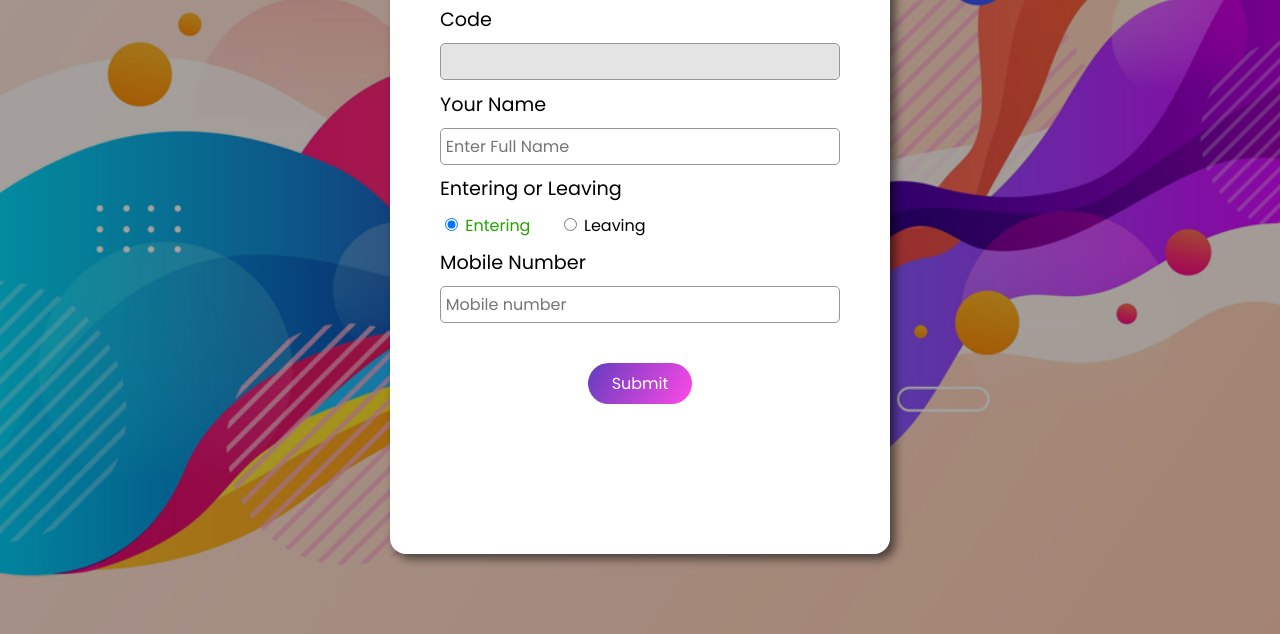
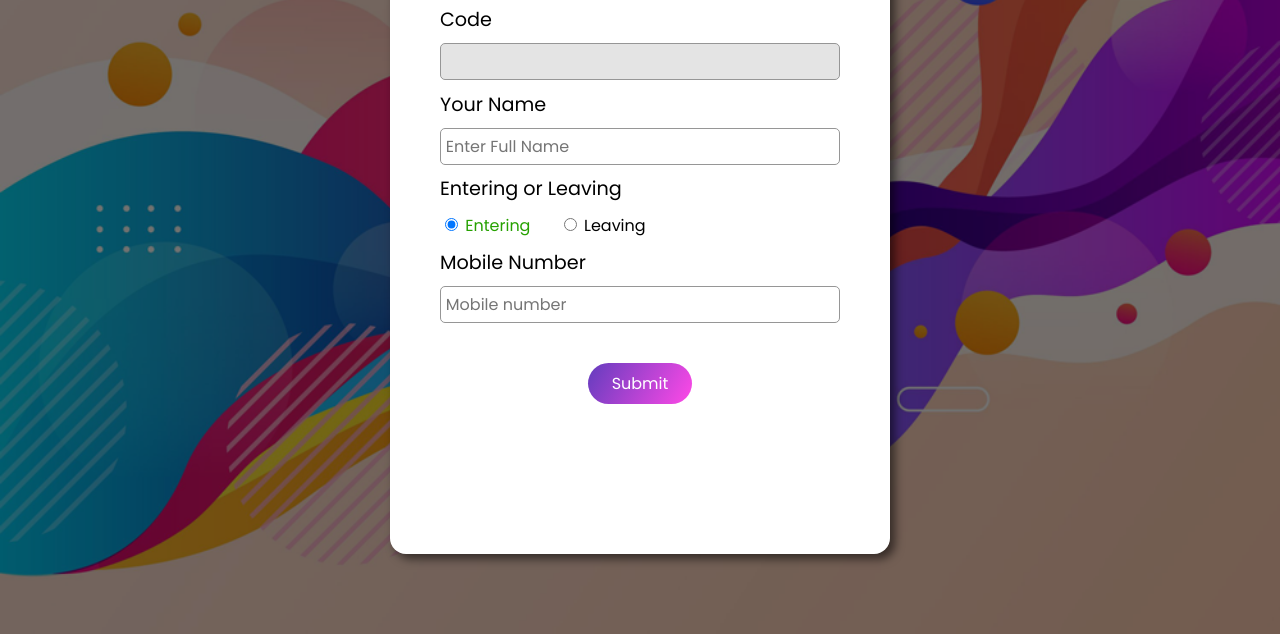
Before and after one commit to rakibul-me/qrcodeform, a plain HTML site: page form.html in a window 1280 px wide. Shown: the part 166-800 px from the top of the page. Drawn offline with Linux system fonts and the light colour scheme.

Commit message:
Update form-style.css

```diff
--- a/form-style.css
+++ b/form-style.css
@@ -18,7 +18,7 @@ body {
     display: flex;
     justify-content: center;
     align-items: center;
-    background-color: rgba(0, 0, 0, 0.356);
+    background-color: rgba(0, 0, 0, 0.548);
 }
 .container {
     width: 100%;
```
